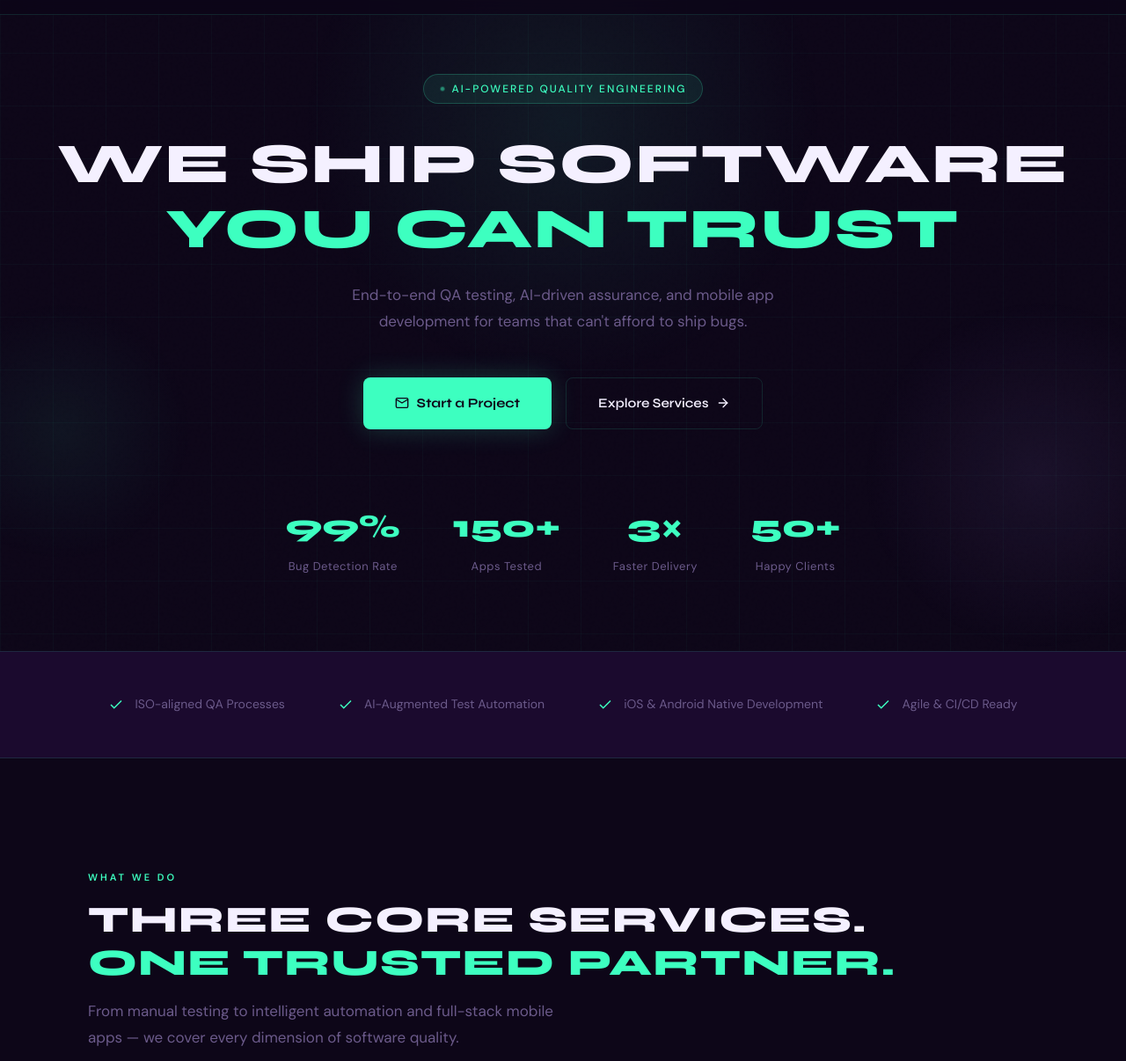
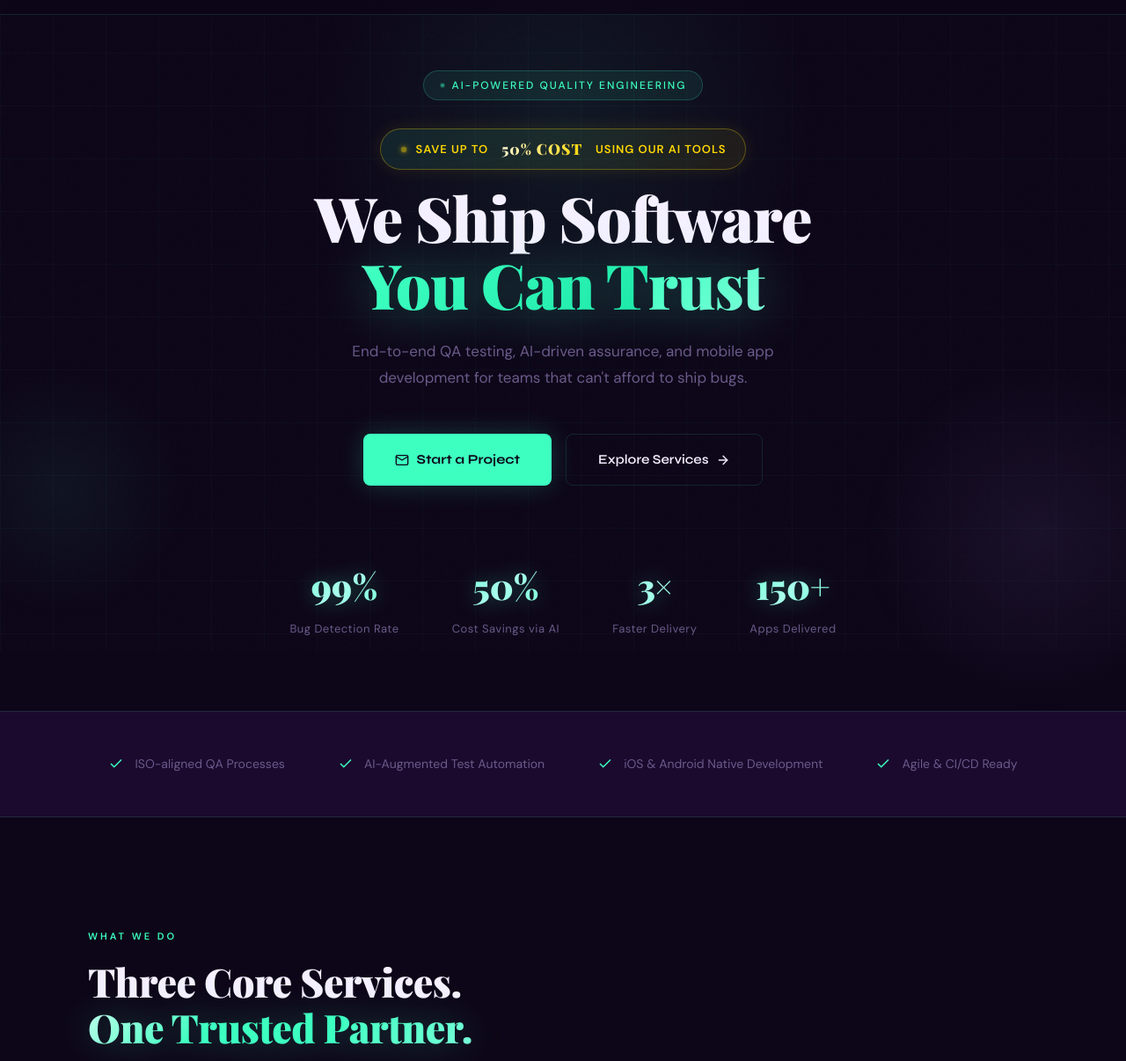
Before and after one commit to patnaikchandankumar7-lab/qaverge, a plain HTML site: page index.html in a window 1280 px wide. Shown: the part 60-1266 px from the top of the page at 88% size. Drawn offline with nearby package versions, Linux system fonts and the light colour scheme.

Commit message:
Update index.html

```diff
--- a/index.html
+++ b/index.html
@@ -7,7 +7,7 @@
   <title>QAverge — Quality Engineering & AI Testing</title>
   <link rel="preconnect" href="https://fonts.googleapis.com">
   <link rel="preconnect" href="https://fonts.gstatic.com" crossorigin>
-  <link href="https://fonts.googleapis.com/css2?family=Syne:wght@400;600;700;800&family=DM+Sans:wght@300;400;500;600&display=swap" rel="stylesheet">
+  <link href="https://fonts.googleapis.com/css2?family=Playfair+Display:wght@700;800;900&family=Cormorant+Garamond:wght@600;700&family=DM+Sans:wght@300;400;500;600&family=Syne:wght@400;600;700;800&display=swap" rel="stylesheet">
   <style>
     :root {
       --bg: #0d0618;
@@ -180,12 +180,32 @@
       50% { opacity: 0.5; transform: scale(0.8); }
     }
     h1.hero-title {
-      font-size: clamp(36px, 5vw, 64px);
-      font-weight: 800;
-      letter-spacing: 2px;
-      text-transform: uppercase;
+      font-family: 'Playfair Display', serif;
+      font-size: clamp(40px, 5.5vw, 76px);
+      font-weight: 900;
+      letter-spacing: -1px;
+      text-transform: none;
       margin-bottom: 24px;
       animation: fadeUp 0.8s 0.1s ease both;
+      line-height: 1.08;
+    }
+    .hero-title-line1 {
+      display: block;
+      color: var(--white);
+    }
+    .hero-title-shine {
+      display: block;
+      background: linear-gradient(135deg, #3dffc0 0%, #a8ffeb 30%, #fff 50%, #3dffc0 70%, #1de8a8 100%);
+      background-size: 200% auto;
+      -webkit-background-clip: text;
+      -webkit-text-fill-color: transparent;
+      background-clip: text;
+      animation: shine 3s linear infinite, fadeUp 0.8s 0.1s ease both;
+      filter: drop-shadow(0 0 30px rgba(61,255,192,0.4));
+    }
+    @keyframes shine {
+      0% { background-position: 0% center; }
+      100% { background-position: 200% center; }
     }
     .hero-sub {
       font-size: 17px;
@@ -252,15 +272,76 @@
     }
     .hero-stat { text-align: center; }
     .hero-stat-num {
-      font-family: 'Syne', sans-serif;
-      font-size: 36px;
-      font-weight: 800;
+      font-family: 'Playfair Display', serif;
+      font-size: 40px;
+      font-weight: 900;
       color: var(--mint);
       display: block;
+      background: linear-gradient(135deg, #3dffc0, #a8ffeb, #3dffc0);
+      background-size: 200% auto;
+      -webkit-background-clip: text;
+      -webkit-text-fill-color: transparent;
+      background-clip: text;
+      animation: shine 4s linear infinite;
+      filter: drop-shadow(0 0 12px rgba(61,255,192,0.35));
+    }
+    /* GOLD SHIMMER for section headings */
+    .section-title {
+      font-family: 'Playfair Display', serif;
+      font-size: clamp(28px, 3.5vw, 46px);
+      font-weight: 900;
+      letter-spacing: -0.5px;
+      text-transform: none;
+      margin-bottom: 16px;
+    }
+    .section-title .mint {
+      background: linear-gradient(135deg, #3dffc0 0%, #a8ffeb 40%, #fff 55%, #3dffc0 80%);
+      background-size: 200% auto;
+      -webkit-background-clip: text;
+      -webkit-text-fill-color: transparent;
+      background-clip: text;
+      animation: shine 3s linear infinite;
+      filter: drop-shadow(0 0 20px rgba(61,255,192,0.3));
+    }
+    /* SAVING BADGE */
+    .saving-badge {
+      display: inline-flex;
+      align-items: center;
+      gap: 10px;
+      background: linear-gradient(135deg, rgba(61,255,192,0.1), rgba(255,215,0,0.08));
+      border: 1px solid rgba(255,215,0,0.3);
+      border-radius: 100px;
+      padding: 8px 22px;
+      font-size: 13px;
+      font-weight: 600;
+      letter-spacing: 1px;
+      color: #ffd700;
+      text-transform: uppercase;
+      margin-bottom: 16px;
+      animation: fadeUp 0.8s 0.05s ease both;
+      box-shadow: 0 0 20px rgba(255,215,0,0.1);
+    }
+    .saving-badge-dot {
+      width: 8px; height: 8px;
+      background: #ffd700;
+      border-radius: 50%;
+      box-shadow: 0 0 8px #ffd700;
+      animation: pulse 2s infinite;
+    }
+    .saving-number {
+      font-family: 'Playfair Display', serif;
+      font-size: 17px;
+      font-weight: 900;
+      background: linear-gradient(90deg, #ffd700, #fff8dc, #ffd700);
+      background-size: 200% auto;
+      -webkit-background-clip: text;
+      -webkit-text-fill-color: transparent;
+      background-clip: text;
+      animation: shine 2s linear infinite;
     }
     .hero-stat-label { font-size: 13px; color: var(--muted); letter-spacing: 0.5px; }
 
-    /* SECTION BASE */
+    /* section-title handled below with Playfair Display */
     section {
       position: relative;
       z-index: 1;
@@ -275,13 +356,6 @@
       letter-spacing: 3px;
       text-transform: uppercase;
       color: var(--mint);
-      margin-bottom: 16px;
-    }
-    .section-title {
-      font-size: clamp(28px, 3.5vw, 42px);
-      font-weight: 800;
-      letter-spacing: 1.5px;
-      text-transform: uppercase;
       margin-bottom: 16px;
     }
     .section-sub {
@@ -853,9 +927,14 @@
     AI-Powered Quality Engineering
   </div>
 
+  <div class="saving-badge">
+    <span class="saving-badge-dot"></span>
+    Save up to <span class="saving-number">&nbsp;50% Cost&nbsp;</span> using our AI Tools
+  </div>
+
   <h1 class="hero-title">
-    WE SHIP SOFTWARE<br/>
-    <span class="mint">YOU CAN TRUST</span>
+    <span class="hero-title-line1">We Ship Software</span>
+    <span class="hero-title-shine">You Can Trust</span>
   </h1>
 
   <p class="hero-sub">
@@ -880,16 +959,16 @@
       <span class="hero-stat-label">Bug Detection Rate</span>
     </div>
     <div class="hero-stat">
-      <span class="hero-stat-num">150+</span>
-      <span class="hero-stat-label">Apps Tested</span>
+      <span class="hero-stat-num">50%</span>
+      <span class="hero-stat-label">Cost Savings via AI</span>
     </div>
     <div class="hero-stat">
       <span class="hero-stat-num">3×</span>
       <span class="hero-stat-label">Faster Delivery</span>
     </div>
     <div class="hero-stat">
-      <span class="hero-stat-num">50+</span>
-      <span class="hero-stat-label">Happy Clients</span>
+      <span class="hero-stat-num">150+</span>
+      <span class="hero-stat-label">Apps Delivered</span>
     </div>
   </div>
 </div>
@@ -918,7 +997,7 @@
 <section id="services">
   <div class="fade-up">
     <span class="section-label">What We Do</span>
-    <h2 class="section-title">THREE CORE SERVICES.<br/><span class="mint">ONE TRUSTED PARTNER.</span></h2>
+    <h2 class="section-title"><span>Three Core Services.</span><br/><span class="mint">One Trusted Partner.</span></h2>
     <p class="section-sub">From manual testing to intelligent automation and full-stack mobile apps — we cover every dimension of software quality.</p>
   </div>
 
@@ -983,7 +1062,7 @@
 <section id="process">
   <div class="fade-up" style="text-align:center; max-width:600px; margin:0 auto 60px;">
     <span class="section-label">How We Work</span>
-    <h2 class="section-title">A CLEAR PROCESS.<br/><span class="mint">ZERO SURPRISES.</span></h2>
+    <h2 class="section-title">A Clear Process.<br/><span class="mint">Zero Surprises.</span></h2>
   </div>
   <div class="process-steps fade-up">
     <div class="process-step">
@@ -1016,7 +1095,7 @@
   <div class="mobile-grid">
     <div>
       <span class="section-label fade-up">Mobile Development</span>
-      <h2 class="section-title fade-up">APPS BUILT FOR <span class="mint">iOS &amp; ANDROID</span></h2>
+      <h2 class="section-title fade-up">Apps Built For <span class="mint">iOS &amp; ANDROID</span></h2>
       <p class="section-sub fade-up">We design and develop beautiful, high-performance mobile apps from scratch — then QA-test them to perfection before launch.</p>
 
       <div style="margin-bottom:24px;">
@@ -1097,7 +1176,7 @@
   <div class="why-grid">
     <div>
       <span class="section-label fade-up">Why QAverge</span>
-      <h2 class="section-title fade-up">BUILT DIFFERENTLY.<br/><span class="mint">RESULTS THAT SHOW.</span></h2>
+      <h2 class="section-title fade-up">Built Differently.<br/><span class="mint">Results That Show.</span></h2>
       <ul class="why-list">
         <li class="fade-up">
           <div class="why-check">
@@ -1160,7 +1239,7 @@
   <div class="cta-bg"></div>
   <div class="cta-box fade-up" style="max-width:860px;">
     <span class="section-label" style="display:block;text-align:center;margin-bottom:20px">Let's Talk</span>
-    <h2 style="margin-bottom:12px;">READY TO SHIP WITH <span class="mint">CONFIDENCE?</span></h2>
+    <h2 style="margin-bottom:12px;">Ready to Ship With <span class="mint">Confidence?</span></h2>
     <p style="text-align:center;margin-bottom:40px;">Tell us about your project and we'll get back to you within 24 hours with a tailored quality plan.</p>
 
     <form class="contact-form" id="contactForm" action="https://formspree.io/f/xaqajvwl" method="POST">
```
